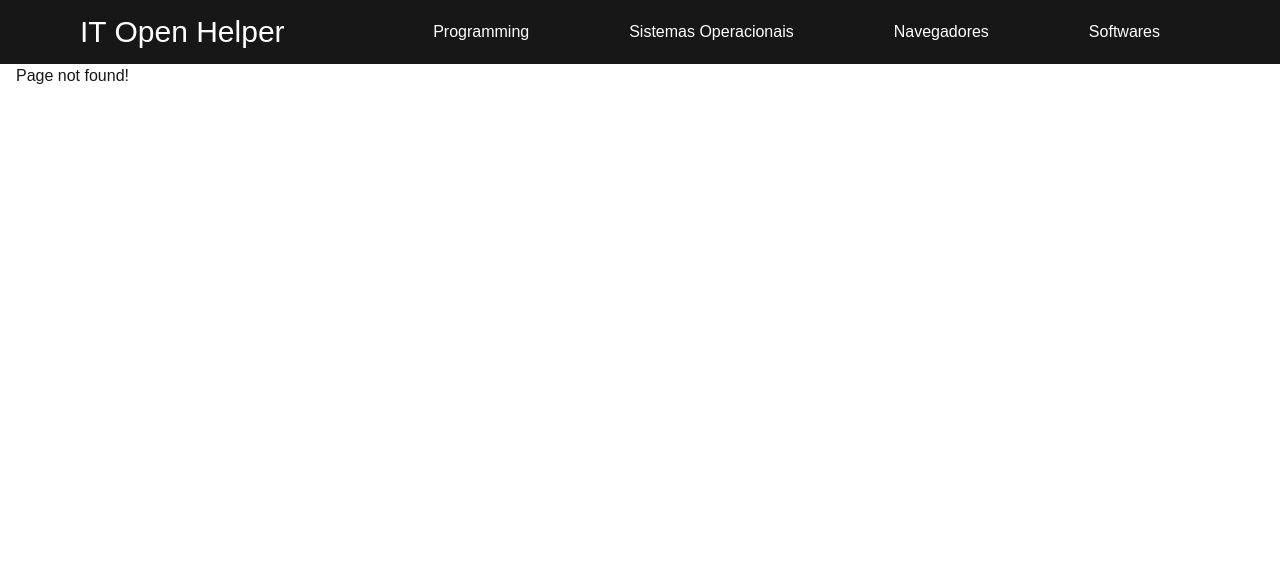
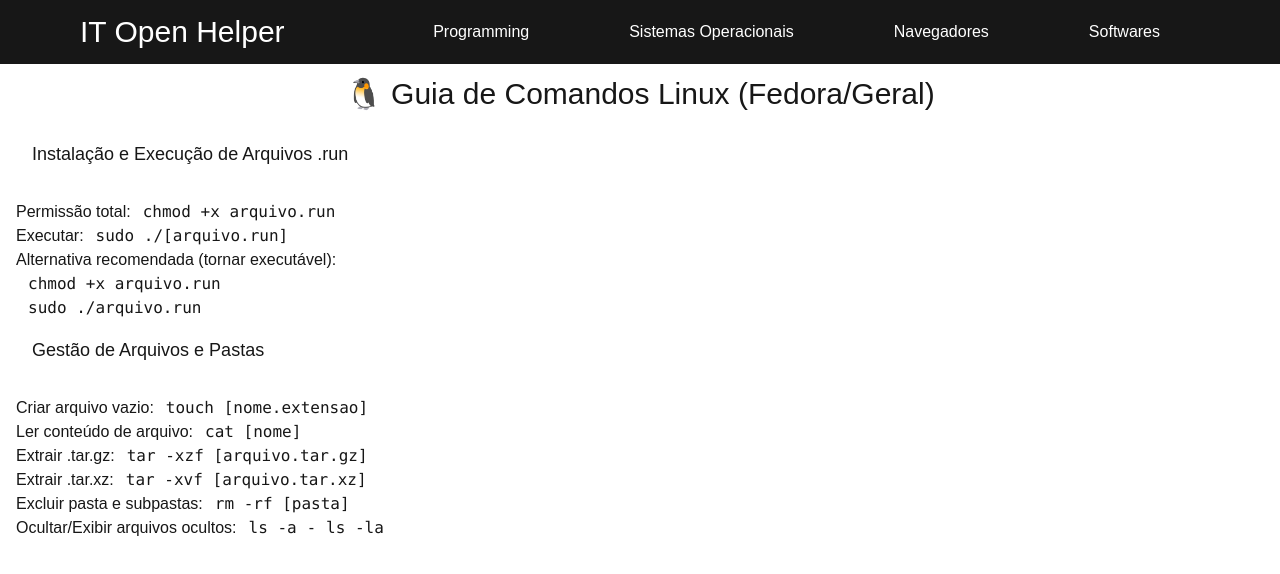
Before and after one commit to jonathaneamorim/web-it-open-helper, a Next.js app: page /so/linux in a window 1280 px wide. Before the commit this address had no page. Shown: the top 574 px of the page. Built offline with nearby package versions, Linux system fonts and the light colour scheme.

Commit message:
feat: linux backup

```diff
--- /dev/null
+++ b/src/app/so/linux/page.tsx
@@ -0,0 +1,38 @@
+import { Code } from "@/components/code/code";
+import { Paragraph } from "@/components/paragraph/paragraph";
+import { Title } from "@/components/title/title";
+
+export default function linux() {
+    return(
+        <div>
+            <Title
+                text="🐧 Guia de Comandos Linux (Fedora/Geral)"
+            />
+            <Paragraph
+                text="Instalação e Execução de Arquivos .run"
+            />
+            <ul>
+                <li className="flex">Permissão total: <Code code="chmod +x arquivo.run" language="bash" type="inline" /></li>
+                <li className="flex">Executar: <Code code="sudo ./[arquivo.run]" language="bash" type="inline" /></li>
+                <li className="">Alternativa recomendada (tornar executável):
+                    <ul>
+                        <li><Code code="chmod +x arquivo.run" language="bash" type="inline" /></li>
+                        <li><Code code="sudo ./arquivo.run" language="bash" type="inline" /></li>
+                    </ul>
+                </li>
+            </ul>
+
+            <Paragraph
+                text="Gestão de Arquivos e Pastas"
+            />
+            <ul>
+                <li className="flex">Criar arquivo vazio: <Code code="touch [nome.extensao]" language="bash" type="inline" /></li>
+                <li className="flex">Ler conteúdo de arquivo: <Code code="cat [nome]" language="bash" type="inline" /></li>
+                <li className="flex">Extrair .tar.gz: <Code code="tar -xzf [arquivo.tar.gz]" language="bash" type="inline" /></li>
+                <li className="flex">Extrair .tar.xz: <Code code="tar -xvf [arquivo.tar.xz]" language="bash" type="inline" /></li>
+                <li className="flex">Excluir pasta e subpastas: <Code code="rm -rf [pasta]" language="bash" type="inline" /></li>
+                <li className="flex">Ocultar/Exibir arquivos ocultos: <Code code="ls -a" language="bash" type="inline" /> - <Code code="ls -la" language="bash" type="inline" /></li>
+            </ul>
+        </div>
+    );
+}
```
